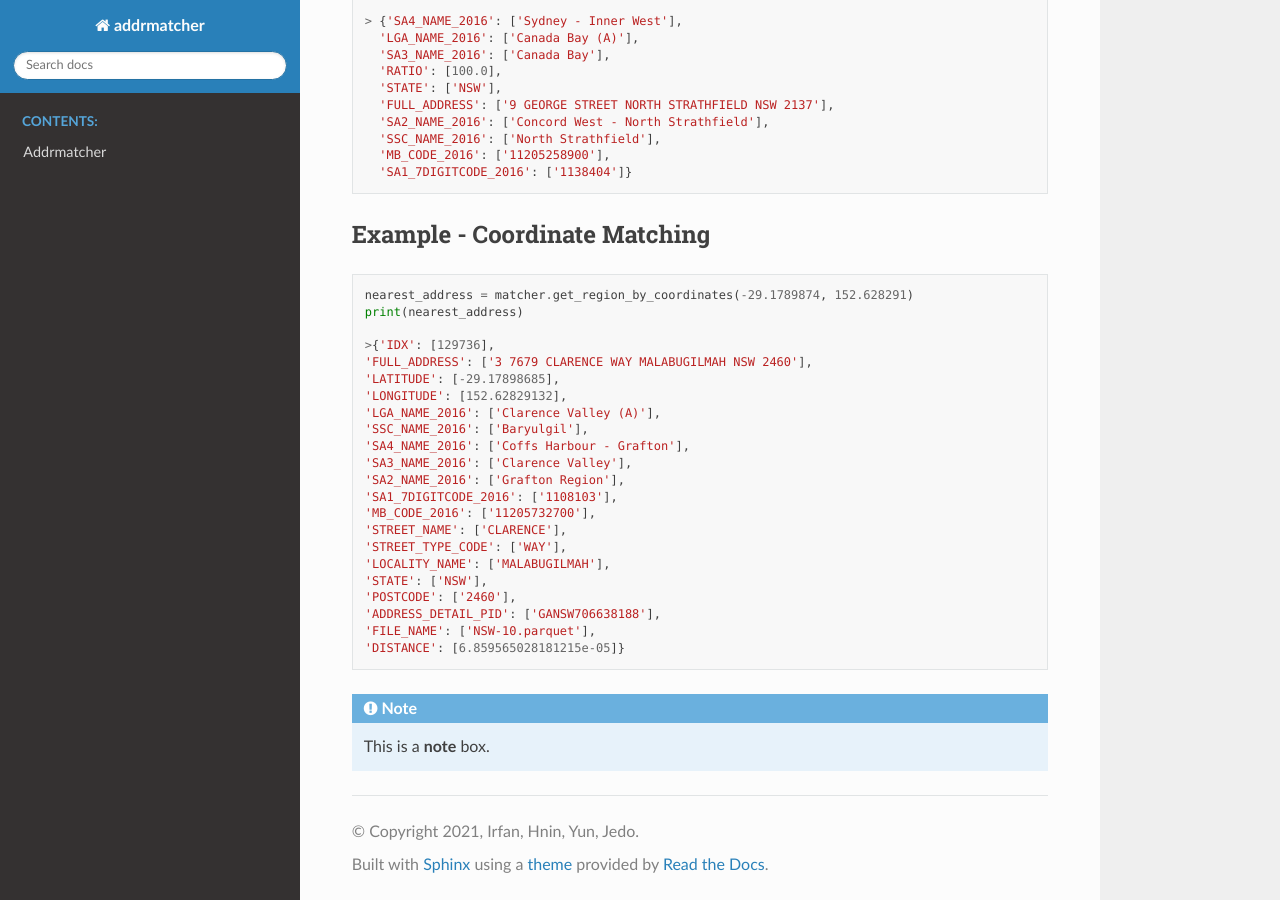
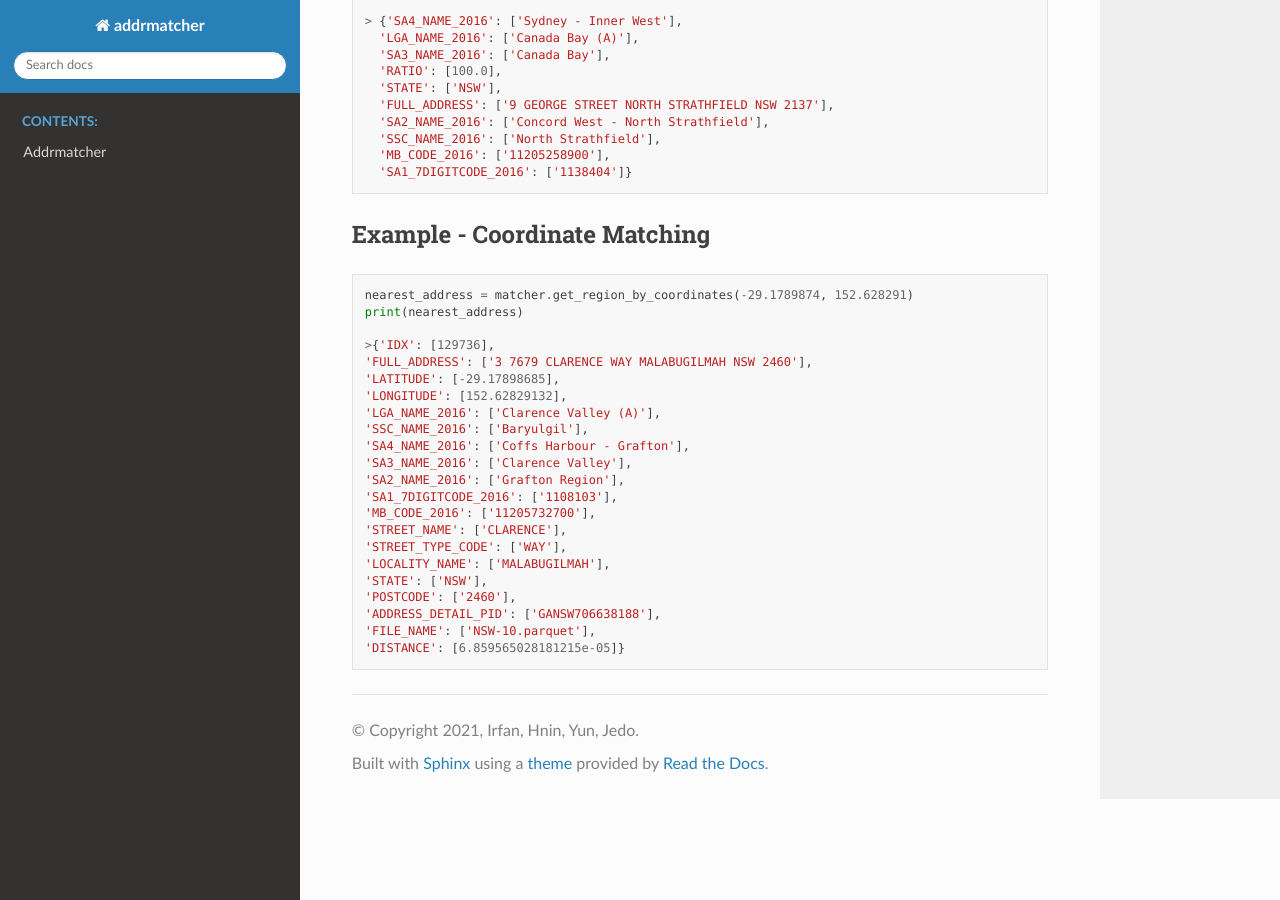
Before and after one commit to uts-mdsi-ilab2-synergy/addrmatcher, a Sphinx documentation site: the page built from docs/source/README.rst, in a window 1280 px wide and 900 px high, scrolled down 1530 px. Built offline with Sphinx 7.4.7 and the Read the Docs theme 2.0.0, drawn with Linux system fonts in a browser that asks for light colours; pages that are not in the unit, such as notebooks, are missing from menus.

Commit message:
Remove unnecessary lines

```diff
--- a/docs/source/README.rst
+++ b/docs/source/README.rst
@@ -87,6 +87,3 @@ Example - Coordinate Matching
        'ADDRESS_DETAIL_PID': ['GANSW706638188'],
        'FILE_NAME': ['NSW-10.parquet'],
        'DISTANCE': [6.859565028181215e-05]}
-
-
-.. note:: This is a **note** box.
```
